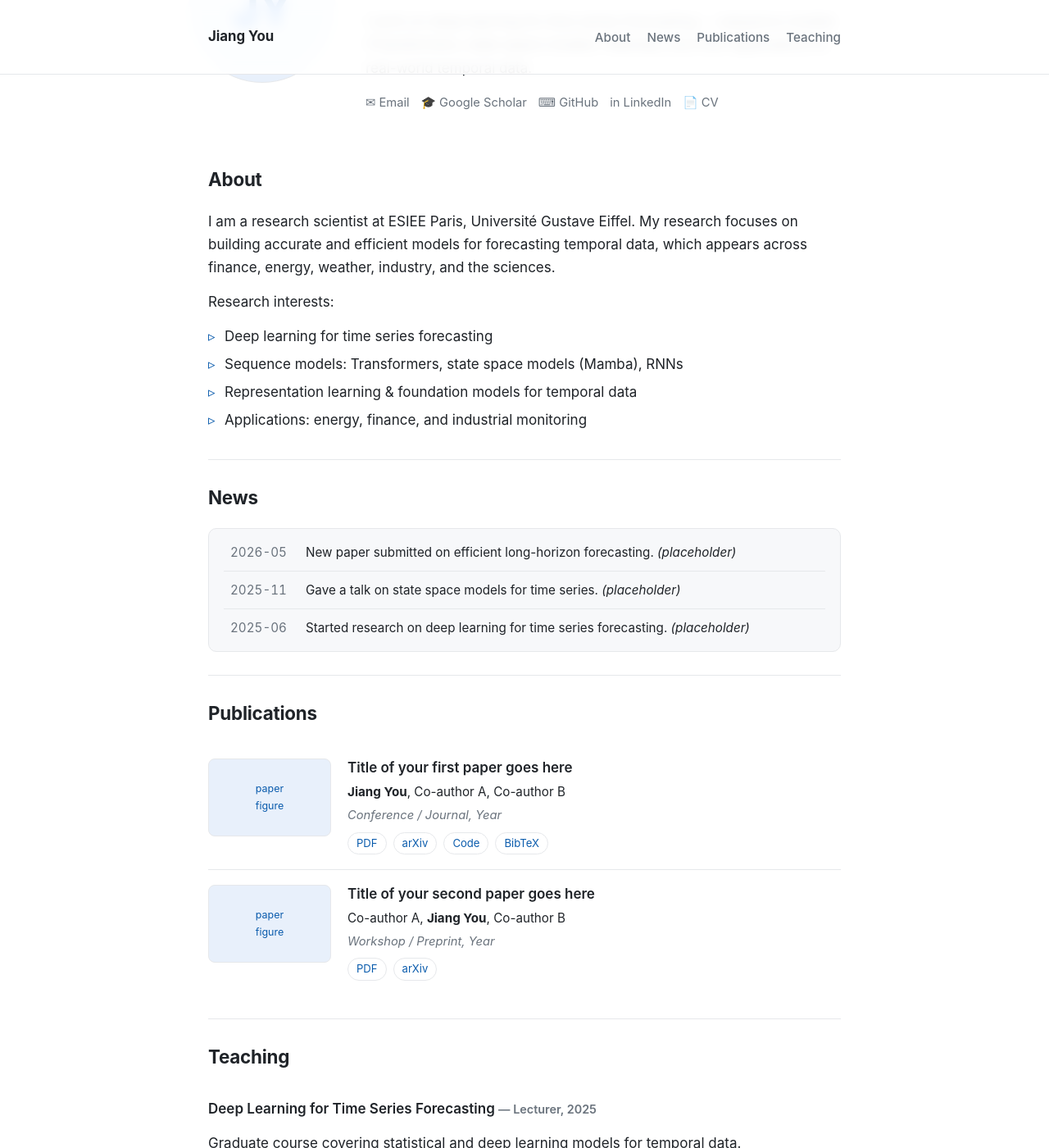
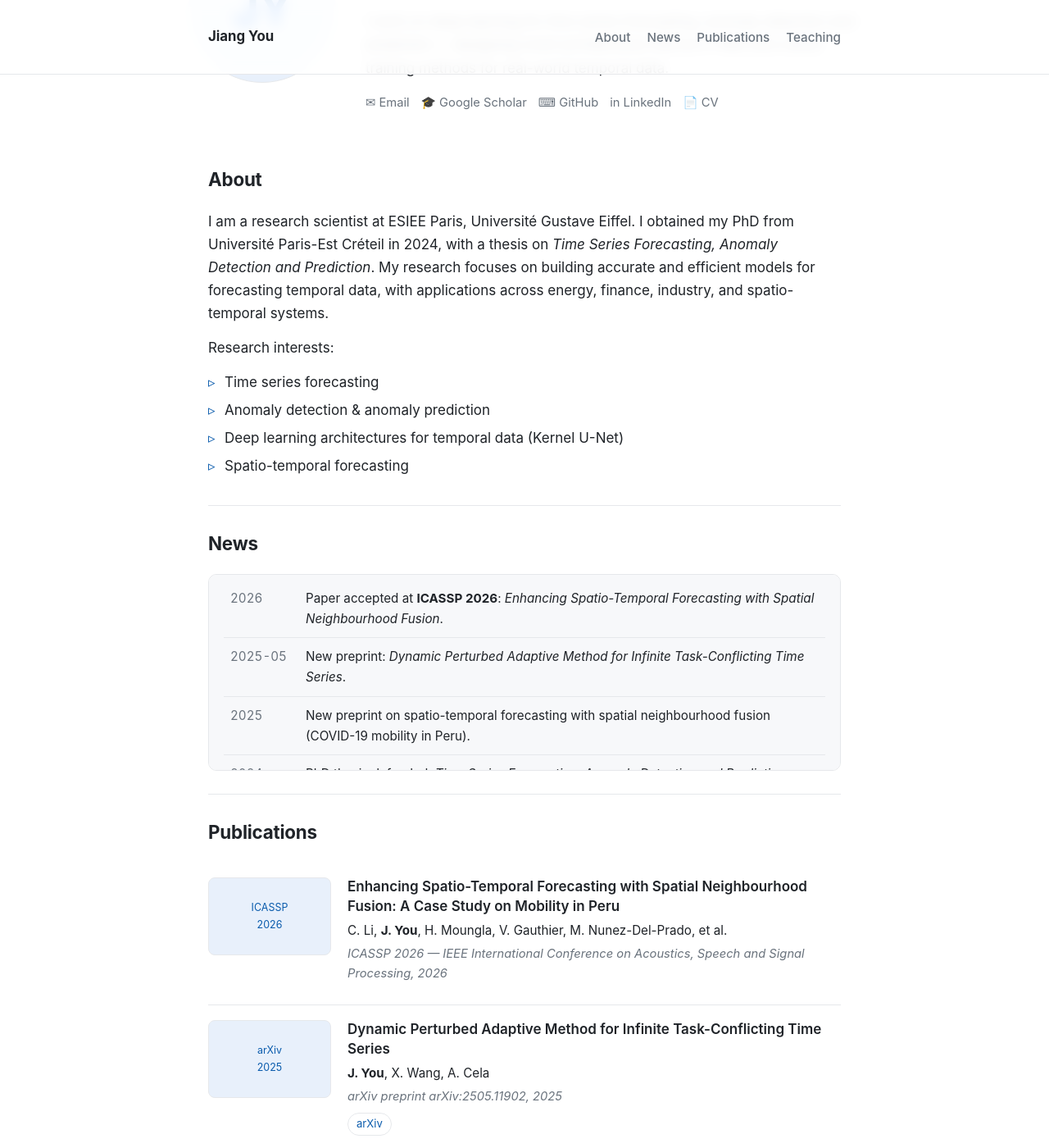
Before and after one commit to JiangYou2025/JiangYou2025.github.io, a Jekyll site: the page built from index.markdown, in a window 1280 px wide and 1400 px high, scrolled down 261 px. Shown: the whole window at 82% size. Built offline with Jekyll 4.4.1, drawn with Linux system fonts in a browser that asks for light colours; some of the changed text lies outside the part shown.

Commit message:
Update homepage with real publications and bio from Google Scholar
- 8 publications with correct authors, venues, and arXiv links
- Real news items (ICASSP 2026, PhD defense, etc.)
- Updated research interests and bio

Co-Authored-By: Claude Opus 4.6 (1M context) <noreply@anthropic.com>

```diff
--- a/index.markdown
+++ b/index.markdown
@@ -1,7 +1,7 @@
 ---
 layout: default
 title: Home
-description: Personal homepage of Jiang You — research on deep learning for time series forecasting.
+description: Personal homepage of Jiang You — research on deep learning for time series forecasting, anomaly detection and prediction.
 ---
 
 <!-- ============================================================
@@ -17,9 +17,9 @@ description: Personal homepage of Jiang You — research on deep learning for ti
     <p class="title">{{ site.author.title }}</p>
     <p class="affiliation">{{ site.author.affiliation }}</p>
     <p class="tagline">
-      I work on deep learning for time series forecasting — sequence models
-      (Transformers, state space models / Mamba), and their applications to
-      real-world temporal data. <!-- EDIT: rewrite this one-line pitch. -->
+      I work on deep learning for time series forecasting, anomaly detection
+      and prediction — designing novel architectures (Kernel U-Net) and
+      robust training methods for real-world temporal data.
     </p>
     <div class="links">
       <a href="mailto:{{ site.author.email }}">✉ Email</a>
@@ -38,17 +38,18 @@ description: Personal homepage of Jiang You — research on deep learning for ti
   <h2>About</h2>
   <p>
     I am a {{ site.author.title | downcase }} at {{ site.author.affiliation }}.
+    I obtained my PhD from Université Paris-Est Créteil in 2024, with a thesis
+    on <em>Time Series Forecasting, Anomaly Detection and Prediction</em>.
     My research focuses on building accurate and efficient models for
-    forecasting temporal data, which appears across finance, energy, weather,
-    industry, and the sciences.
-    <!-- EDIT: 2–3 sentences about your background and what drives your work. -->
+    forecasting temporal data, with applications across energy, finance,
+    industry, and spatio-temporal systems.
   </p>
   <p>Research interests:</p>
   <ul class="research-interests">
-    <li>Deep learning for time series forecasting</li>
-    <li>Sequence models: Transformers, state space models (Mamba), RNNs</li>
-    <li>Representation learning &amp; foundation models for temporal data</li>
-    <li>Applications: energy, finance, and industrial monitoring</li>
+    <li>Time series forecasting</li>
+    <li>Anomaly detection &amp; anomaly prediction</li>
+    <li>Deep learning architectures for temporal data (Kernel U-Net)</li>
+    <li>Spatio-temporal forecasting</li>
   </ul>
 </section>
 
@@ -57,18 +58,25 @@ description: Personal homepage of Jiang You — research on deep learning for ti
   <h2>News</h2>
   <div class="news">
     <table>
-      <!-- EDIT: add newest items at the top. -->
       <tr>
-        <td class="date">2026-05</td>
-        <td>New paper submitted on efficient long-horizon forecasting. <em>(placeholder)</em></td>
+        <td class="date">2026</td>
+        <td>Paper accepted at <strong>ICASSP 2026</strong>: <em>Enhancing Spatio-Temporal Forecasting with Spatial Neighbourhood Fusion</em>.</td>
       </tr>
       <tr>
-        <td class="date">2025-11</td>
-        <td>Gave a talk on state space models for time series. <em>(placeholder)</em></td>
+        <td class="date">2025-05</td>
+        <td>New preprint: <em>Dynamic Perturbed Adaptive Method for Infinite Task-Conflicting Time Series</em>.</td>
       </tr>
       <tr>
-        <td class="date">2025-06</td>
-        <td>Started research on deep learning for time series forecasting. <em>(placeholder)</em></td>
+        <td class="date">2025</td>
+        <td>New preprint on spatio-temporal forecasting with spatial neighbourhood fusion (COVID-19 mobility in Peru).</td>
+      </tr>
+      <tr>
+        <td class="date">2024</td>
+        <td>PhD thesis defended: <em>Time Series Forecasting, Anomaly Detection and Prediction</em>, Université Paris-Est Créteil.</td>
+      </tr>
+      <tr>
+        <td class="date">2024</td>
+        <td>Two papers presented at <strong>INIITS 2024</strong> and <strong>ICIC 2024</strong>.</td>
       </tr>
     </table>
   </div>
@@ -78,48 +86,107 @@ description: Personal homepage of Jiang You — research on deep learning for ti
 <section id="publications">
   <h2>Publications</h2>
 
-  <!-- EDIT: duplicate a .pub block per paper. Use class="me" on your own name. -->
   <div class="pub">
-    <div class="thumb">paper<br>figure</div>
+    <div class="thumb">ICASSP<br>2026</div>
     <div class="meta">
-      <p class="pub-title">Title of your first paper goes here</p>
-      <p class="authors"><span class="me">Jiang You</span>, Co-author A, Co-author B</p>
-      <p class="venue">Conference / Journal, Year</p>
+      <p class="pub-title">Enhancing Spatio-Temporal Forecasting with Spatial Neighbourhood Fusion: A Case Study on Mobility in Peru</p>
+      <p class="authors">C. Li, <span class="me">J. You</span>, H. Moungla, V. Gauthier, M. Nunez-Del-Prado, et al.</p>
+      <p class="venue">ICASSP 2026 — IEEE International Conference on Acoustics, Speech and Signal Processing, 2026</p>
+    </div>
+  </div>
+
+  <div class="pub">
+    <div class="thumb">arXiv<br>2025</div>
+    <div class="meta">
+      <p class="pub-title">Dynamic Perturbed Adaptive Method for Infinite Task-Conflicting Time Series</p>
+      <p class="authors"><span class="me">J. You</span>, X. Wang, A. Cela</p>
+      <p class="venue">arXiv preprint arXiv:2505.11902, 2025</p>
       <div class="pub-links">
-        <a href="#">PDF</a>
-        <a href="#">arXiv</a>
-        <a href="#">Code</a>
-        <a href="#">BibTeX</a>
+        <a href="https://arxiv.org/abs/2505.11902" target="_blank" rel="noopener">arXiv</a>
       </div>
     </div>
   </div>
 
   <div class="pub">
-    <div class="thumb">paper<br>figure</div>
+    <div class="thumb">arXiv<br>2025</div>
     <div class="meta">
-      <p class="pub-title">Title of your second paper goes here</p>
-      <p class="authors">Co-author A, <span class="me">Jiang You</span>, Co-author B</p>
-      <p class="venue">Workshop / Preprint, Year</p>
+      <p class="pub-title">Enhancing Spatio-Temporal Forecasting with Spatial Neighbourhood Fusion: A Case Study on COVID-19 Mobility in Peru</p>
+      <p class="authors">C. Li, <span class="me">J. You</span>, H. Moungla, V. Gauthier, M. Nunez-del-Prado, H. Alatrista-Salas</p>
+      <p class="venue">arXiv preprint arXiv:2507.00031, 2025</p>
       <div class="pub-links">
-        <a href="#">PDF</a>
-        <a href="#">arXiv</a>
+        <a href="https://arxiv.org/abs/2507.00031" target="_blank" rel="noopener">arXiv</a>
       </div>
     </div>
   </div>
+
+  <div class="pub">
+    <div class="thumb">INIITS<br>2024</div>
+    <div class="meta">
+      <p class="pub-title">Kernel-U-Net: Multivariate Time Series Forecasting Using Custom Kernels</p>
+      <p class="authors"><span class="me">J. You</span>, A. Cela, R. Natowicz, J. Ouanounou, P. Siarry</p>
+      <p class="venue">2024 International Conference on INnovations in Intelligent SysTems and Applications (INIITS), 2024</p>
+      <div class="pub-links">
+        <a href="https://arxiv.org/abs/2401.01479" target="_blank" rel="noopener">arXiv</a>
+        <a href="https://github.com/JiangYou2025/kun" target="_blank" rel="noopener">Code</a>
+      </div>
+    </div>
+  </div>
+
+  <div class="pub">
+    <div class="thumb">ICIC<br>2024</div>
+    <div class="meta">
+      <p class="pub-title">Anomaly Prediction: A Novel Approach with Explicit Delay and Horizon</p>
+      <p class="authors"><span class="me">J. You</span>, A. Cela, R. Natowicz, J. Ouanounou, P. Siarry</p>
+      <p class="venue">2024 IEEE 20th International Conference on Intelligent Computer Communication and Processing (ICIC), 2024</p>
+    </div>
+  </div>
+
+  <div class="pub">
+    <div class="thumb">arXiv<br>2024</div>
+    <div class="meta">
+      <p class="pub-title">Robust Time Series Forecasting with Non-Heavy-Tailed Gaussian Loss-Weighted Sampler</p>
+      <p class="authors"><span class="me">J. You</span>, A. Cela, R. Natowicz, J. Ouanounou, P. Siarry</p>
+      <p class="venue">arXiv preprint arXiv:2406.13871, 2024</p>
+      <div class="pub-links">
+        <a href="https://arxiv.org/abs/2406.13871" target="_blank" rel="noopener">arXiv</a>
+      </div>
+    </div>
+  </div>
+
+  <div class="pub">
+    <div class="thumb">arXiv<br>2024</div>
+    <div class="meta">
+      <p class="pub-title">Learning KU-Net with Constant Complexity: An Application to Time Series Forecasting</p>
+      <p class="authors"><span class="me">J. You</span>, A. Cela, R. Natowicz, J. Ouanounou, P. Siarry</p>
+      <p class="venue">arXiv preprint arXiv:2410.02438, 2024</p>
+      <div class="pub-links">
+        <a href="https://arxiv.org/abs/2410.02438" target="_blank" rel="noopener">arXiv</a>
+      </div>
+    </div>
+  </div>
+
+  <div class="pub">
+    <div class="thumb">PhD<br>2024</div>
+    <div class="meta">
+      <p class="pub-title">Time Series Forecasting, Anomaly Detection and Prediction</p>
+      <p class="authors"><span class="me">J. You</span></p>
+      <p class="venue">PhD Thesis, Université Paris-Est Créteil Val-de-Marne, 2024</p>
+    </div>
+  </div>
+
 </section>
 
 <!-- ============================================================ TEACHING -->
 <section id="teaching">
   <h2>Teaching</h2>
 
-  <!-- EDIT: list courses you teach or assist. -->
   <div class="teaching-item">
     <p class="role">Deep Learning for Time Series Forecasting <span class="when">— Lecturer, 2025</span></p>
     <p>Graduate course covering statistical and deep learning models for temporal data.</p>
   </div>
   <div class="teaching-item">
     <p class="role">Machine Learning Fundamentals <span class="when">— Teaching Assistant</span></p>
-    <p>Tutorials and lab sessions. <em>(placeholder)</em></p>
+    <p>Tutorials and lab sessions.</p>
   </div>
 </section>
 
```
